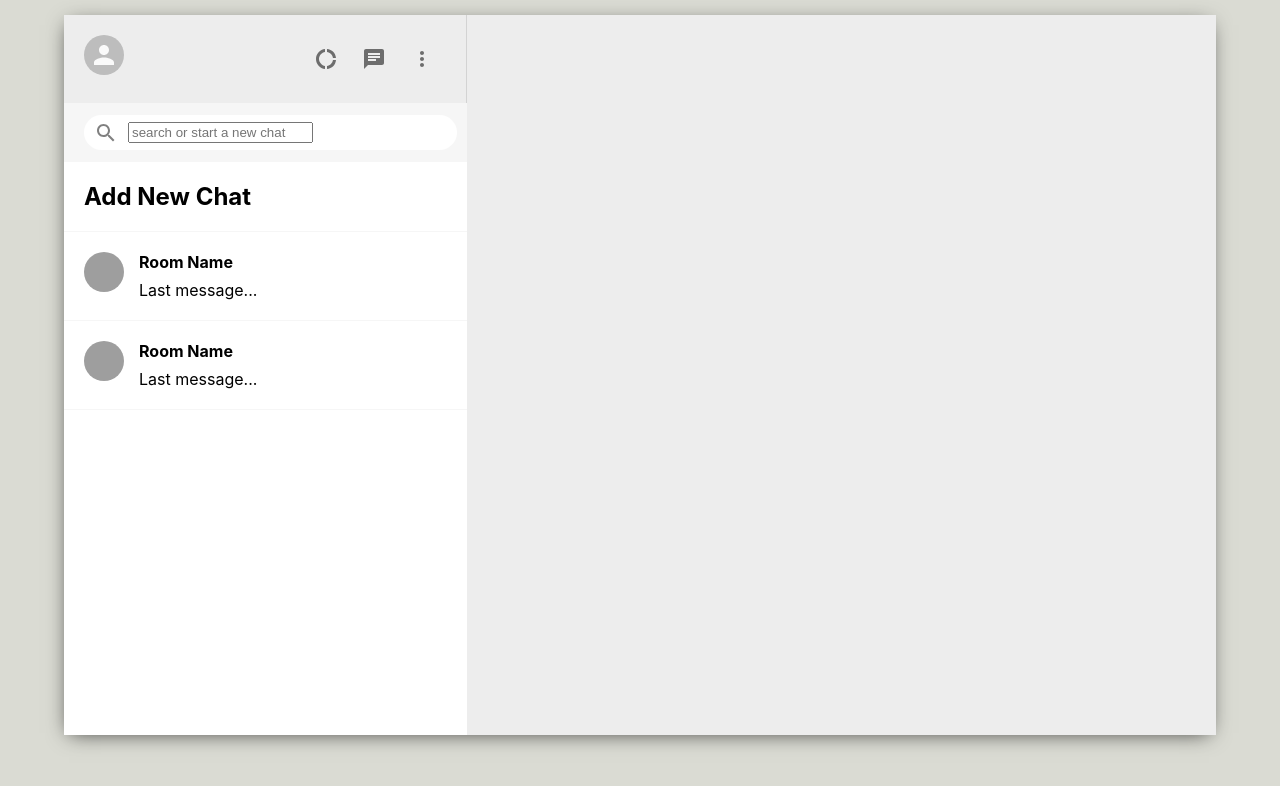
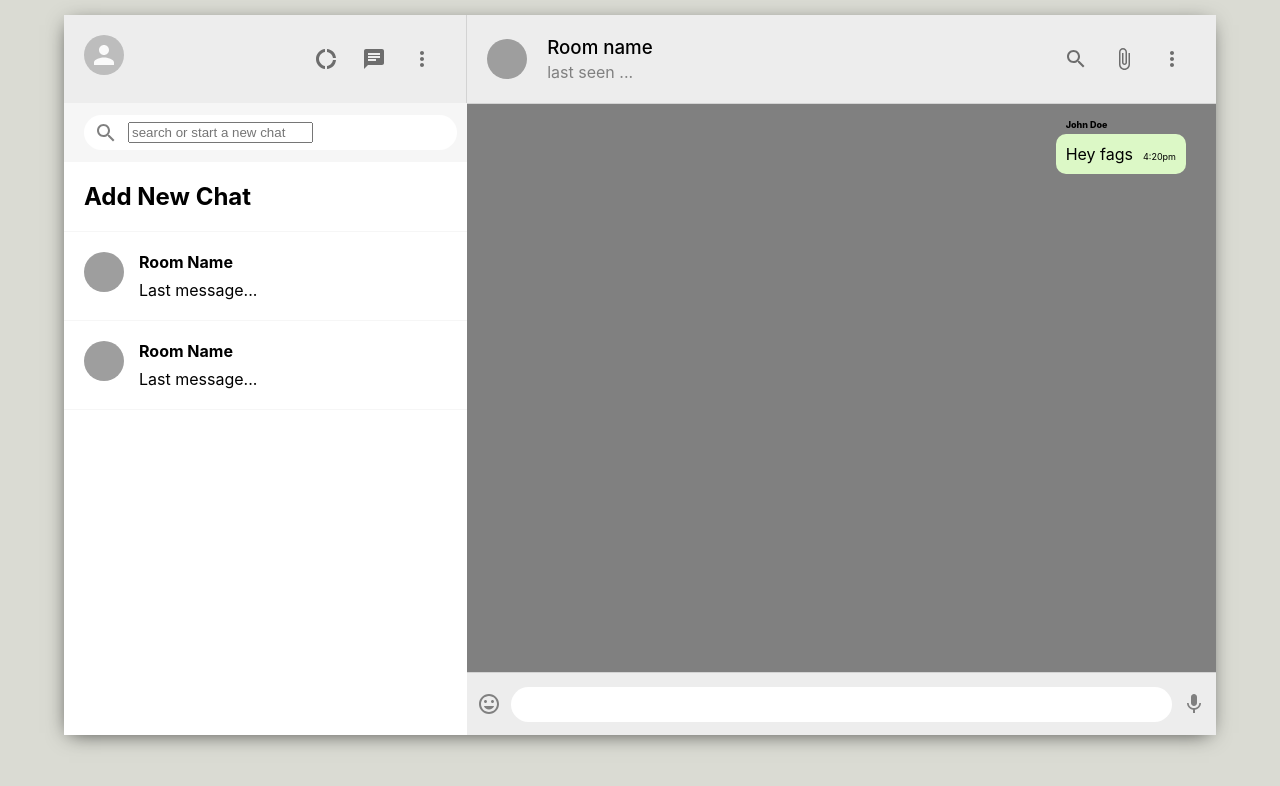
Before and after one commit to nicolaspucci1989/whatsapp-clone, a React (Create React App) app: page / in a window 1280 px wide. Shown: the top 786 px of the page. Built offline with nearby package versions, Linux system fonts and the light colour scheme; grey boxes are pictures that could not be loaded.

Commit message:
adding chat template

```diff
--- a/src/App.js
+++ b/src/App.js
@@ -1,12 +1,13 @@
 import './App.css';
 import Sidebar from "./Sidebar";
+import Chat from "./Chat";
 
 function App() {
   return (
     <div className="app">
       <div className="app__body">
         <Sidebar/>
-        {/* Chat */}
+        <Chat/>
       </div>
     </div>
   );
--- /dev/null
+++ b/src/Chat.css
@@ -0,0 +1,95 @@
+.chat {
+    flex: 0.65;
+    display: flex;
+    flex-direction: column;
+}
+
+.chat__header {
+    padding: 20px;
+    display: flex;
+    align-items: center;
+    border-bottom: 1px solid lightgray;
+}
+
+.chat__headerInfo {
+    flex: 1;
+    padding-left: 20px;
+}
+
+.chat__headerInfo > h3 {
+    margin-bottom: 3px;
+    font-weight: 500;
+}
+
+.chat__headerInfo > p {
+    color: gray;
+}
+
+.chat__message {
+    position: relative;
+    font-size: 16px;
+    padding: 10px;
+    border-radius: 10px;
+    width: fit-content;
+    background-color: #ffffff;
+    margin-bottom: 30px;
+}
+
+.chat__name {
+    position: absolute;
+    top: -15px;
+    font-weight: 800;
+    font-size: xx-small;
+}
+
+.chat__reciever {
+    margin-left: auto;
+    background-color: #dcf8c6;
+}
+
+.chat__timestamp {
+    margin-left: 10px;
+    font-size: xx-small;
+}
+
+.chat__headerRight {
+    display: flex;
+    justify-content: space-between;
+    min-width: 100px;
+}
+
+.chat__body {
+    flex: 1;
+    padding: 30px;
+    overflow: scroll;
+    background-color: gray;
+}
+
+.chat__footer {
+    display: flex;
+    justify-content: space-between;
+    align-items: center;
+    height: 62px;
+    border-top: 1px solid lightgray;
+}
+
+.chat__footer > form {
+    flex: 1;
+    display: flex;
+}
+
+.chat__footer > form > input {
+    flex: 1;
+    border-radius: 30px;
+    padding: 10px;
+    border: none;
+}
+
+.chat__footer > form > button {
+    display: none;
+}
+
+.chat__footer > .MuiSvgIcon-root {
+    padding: 10px;
+    color: gray;
+}
--- /dev/null
+++ b/src/Chat.js
@@ -0,0 +1,63 @@
+import React, { useEffect, useState } from 'react';
+import "./Chat.css"
+import { Avatar, IconButton } from "@material-ui/core";
+import { AttachFile, InsertEmoticon, Mic, MoreVert, SearchOutlined } from "@material-ui/icons";
+
+const Chat = () => {
+  const [input, setInput] = useState('')
+  const [seed, setSeed] = useState('')
+
+  useEffect(() => {
+    setSeed(Math.floor(Math.random() * 5000))
+  }, [])
+
+  const sendMessage = (e) => {
+    e.preventDefault()
+    console.log('You typed >>> ', input)
+    setInput('')
+  }
+
+  return (
+    <div className="chat">
+      <div className="chat__header">
+        <Avatar src={`http://avatars.dicebear.com/api/human/${seed}.svg`}/>
+        <div className="chat__headerInfo">
+          <h3>Room name</h3>
+          <p>last seen ...</p>
+        </div>
+
+        <div className="chat__headerRight">
+          <IconButton>
+            <SearchOutlined/>
+          </IconButton>
+          <IconButton>
+            <AttachFile/>
+          </IconButton>
+          <IconButton>
+            <MoreVert/>
+          </IconButton>
+        </div>
+      </div>
+
+      <div className="chat__body">
+        <p className={`chat__message ${true && 'chat__reciever'}`}>
+          <span className="chat__name">John Doe</span>Hey fags
+          <span className="chat__timestamp">4:20pm</span>
+        </p>
+
+      </div>
+
+      <div className="chat__footer">
+        <InsertEmoticon/>
+        <form>
+          <input value={input} onChange={e => setInput(e.target.value)} type="text"/>
+          <button onClick={sendMessage}>send a message</button>
+        </form>
+        <Mic/>
+      </div>
+
+    </div>
+  );
+};
+
+export default Chat;
```
